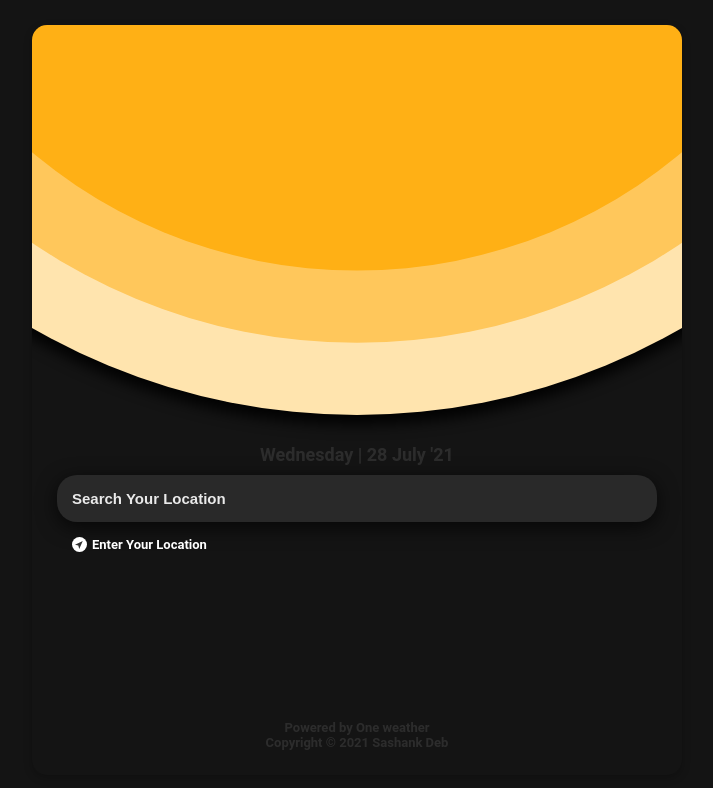
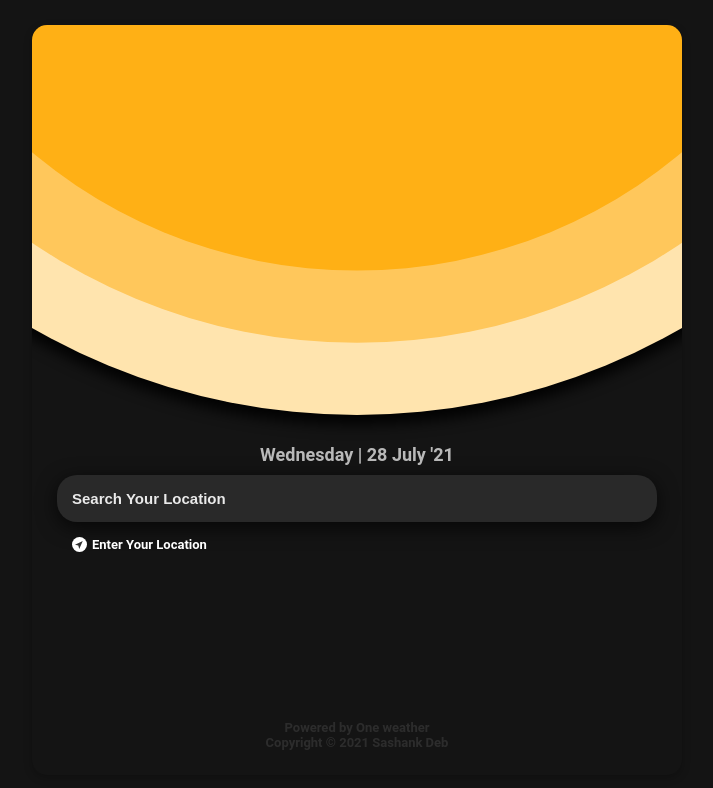
Before and after one commit to Sashank-Deb/Weather-App, a React (Create React App) app: page / in a window 1280 px wide. Shown: the top 788 px of the page, without its empty margins (283-996 px from the left). Built offline with nearby package versions, Linux system fonts and the light colour scheme; no server answers.

Commit message:
UI changes

```diff
--- a/src/index.css
+++ b/src/index.css
@@ -127,7 +127,7 @@ input:focus::placeholder {
   color: #fff;
   font-size: 18px;
   font-weight: 600;
-  opacity: 0.1;
+  opacity: 0.7;
   text-align: center;
   margin-top: 25px;
   width: 100%;
@@ -242,7 +242,7 @@ input:focus::placeholder {
   .dark ,
   .cloud ,
   .rain {
-  margin-top: -120%;
+  margin-top: -150%;
 }
 
 }
```
